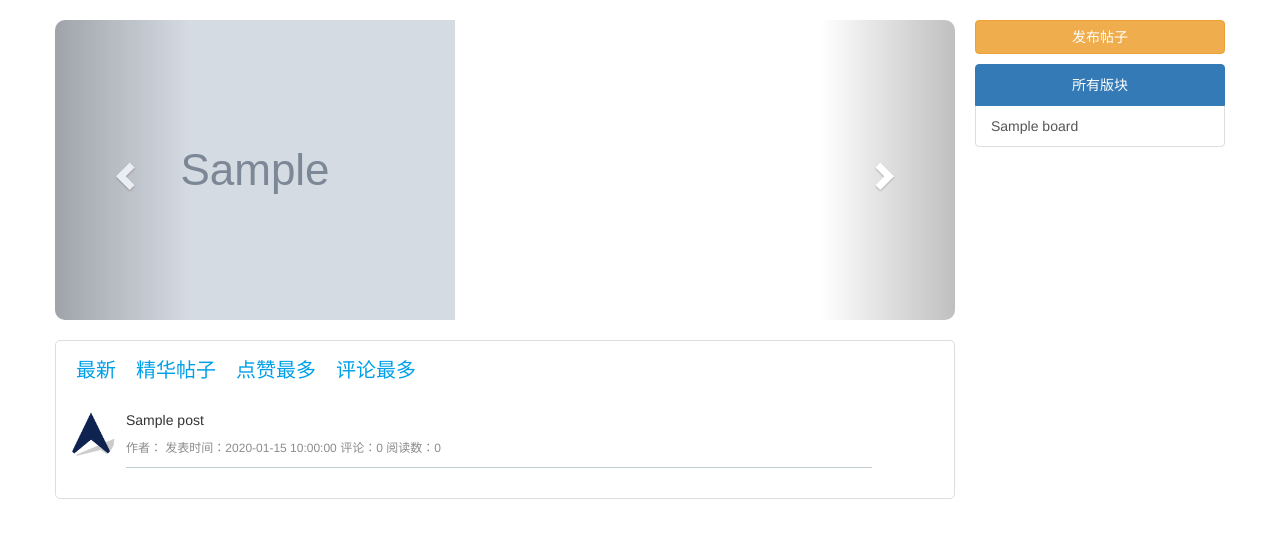
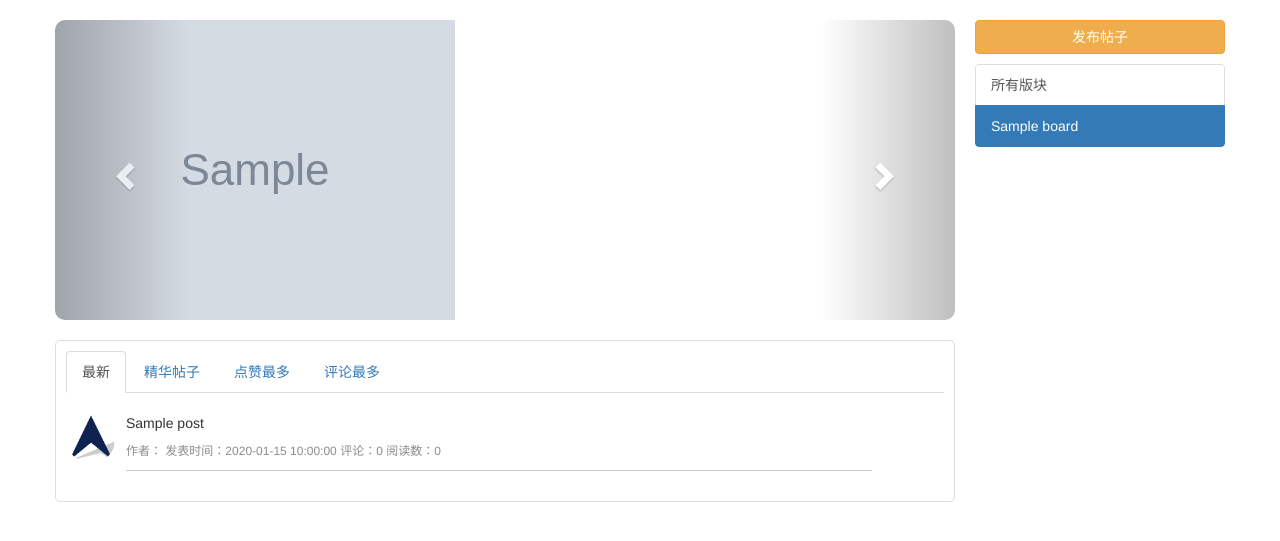
Before and after one commit to zzwshow/flask-Project, a Flask app: page /?bd=1 in a window 1280 px wide. Shown: the part 52-593 px from the top of the page. Run offline with Flask 2, Linux system fonts and the light colour scheme; tables that the repository leaves empty hold one stand-in row (values such as "Sample post"); grey boxes marked "Sample" are stand-in pictures; some libraries are stand-ins or nearby versions.

```diff
--- /dev/null
+++ b/xmbbs/apps/common/test.py
@@ -0,0 +1,3 @@
+import os
+aaa = os.path.join(os.path.dirname(os.path.dirname(__file__)),'static/images')
+print(aaa)
--- a/xmbbs/apps/front/views.py
+++ b/xmbbs/apps/front/views.py
@@ -23,20 +23,29 @@ bp = Blueprint("front",__name__)
 #首页
 @bp.route('/')
 def index():
+	board_id = request.args.get('bd',type=int,default=None)
 	#显示四个轮播图
 	banner = BannerModel.query.order_by(BannerModel.priority.desc()).limit(4)
 	boards = BoardModel.query.all()   #所有版块
 	# posts = PostModel.query.all()  #所有帖子
 	page = request.args.get(get_page_parameter(),type=int,default=1) #获取当前在第几页
 	start = (page-1)*config.PRE_PAGE
-	end = start +config.PRE_PAGE
-	posts = PostModel.query.slice(start,end)
-	pagination = Pagination(bs_version=3,page=page,total=PostModel.query.count()) #分页
+	end = start + config.PRE_PAGE
+	posts = None
+	total = 0
+	if board_id:
+		posts = PostModel.query.filter(PostModel.board_id==board_id).slice(start,end)
+		total = PostModel.query.filter(PostModel.board_id==board_id).count()
+	else:
+		posts = PostModel.query.slice(start,end)
+		total = PostModel.query.filter(PostModel.board_id==board_id).count()
+	pagination = Pagination(bs_version=3,page=page,total=total) #分页
 	context = {
 		'banners':banner,
 		'boards':boards,
 		'posts':posts,
-		'pagination':pagination
+		'pagination':pagination,
+		'current_board':board_id
 	}
 	return render_template('front/front_index.html',**context)
 
--- a/xmbbs/apps/models.py
+++ b/xmbbs/apps/models.py
@@ -29,6 +29,7 @@ class PostModel(db.Model):
 	content = db.Column(db.Text,nullable=False)
 	create_time = db.Column(db.DateTime,default=datetime.now)
 	board_id = db.Column(db.Integer,db.ForeignKey('board.id')) #定义外键
-	author_id = db.Column(db.String(100),db.ForeignKey("front_user.id"),nullable=False)
+	author_id = db.Column(db.String(100),db.ForeignKey('front_user.id'),nullable=False)
+
 	board = db.relationship("BoardModel",backref='posts') #定义关系
 	author = db.relationship('FrontUser',backref='posts')
--- a/xmbbs/config.py
+++ b/xmbbs/config.py
@@ -6,7 +6,7 @@ SECRET_KEY = "aaaaaaad"
 
 ###数据库
 
-DB_URI = "mysql+pymysql://root:wei3511@127.0.0.1:3306/xmbbs_db?charset=utf8"
+DB_URI = "mysql+pymysql://root:wei3511@127.0.0.1:3306/xmbbs_db1?charset=utf8"
 
 
 
@@ -15,8 +15,8 @@ SQLALCHEMY_DATABASE_URI = DB_URI
 SQLALCHEMY_TRACK_MODIFICATIONS = False
 
 #临时定义后台 session 变量
-CMS_USER_ID = "aaaa"
-FRONT_USER_ID = 'jkkjkjkj'
+CMS_USER_ID = "随便写"
+FRONT_USER_ID = '随便写'
 
 #邮箱配置信息
 MAIL_SERVER = "smtp.qq.com"
--- a/xmbbs/static/front/css/front_index.css
+++ b/xmbbs/static/front/css/front_index.css
@@ -15,24 +15,24 @@
     overflow: hidden;
     padding: 10px;
 }
-.post-group-head{
-    overflow: hidden;
-    list-style: none;
-}
+/*.post-group-head{*/
+    /*overflow: hidden;*/
+    /*list-style: none;*/
+/*}*/
 
-.post-group-head li{
-    float: left;
-    padding: 5px 10px;
-}
+/*.post-group-head li{*/
+    /*float: left;*/
+    /*padding: 5px 10px;*/
+/*}*/
 
-.post-group-head li a {
-    color: #00a0e9;
-    font-size: 20px;
-}
+/*.post-group-head li a {*/
+    /*color: #00a0e9;*/
+    /*font-size: 20px;*/
+/*}*/
 
-.post-group-head li.active{
-    background: #ccc;
-}
+/*.post-group-head li.active{*/
+    /*background: #ccc;*/
+/*}*/
 
 .post-list-group{
     margin-top: 20px;
--- a/xmbbs/templates/front/front_index.html
+++ b/xmbbs/templates/front/front_index.html
@@ -40,16 +40,22 @@
         </div>
         <div class="post-group">
             <ul class="post-group-head">
-                <li><a href="#">最新</a></li>
-                <li><a href="#">精华帖子</a></li>
-                <li><a href="#">点赞最多</a></li>
-                <li><a href="#">评论最多</a></li>
+{#                <li><a href="#">最新</a></li>#}
+{#                <li><a href="#">精华帖子</a></li>#}
+{#                <li><a href="#">点赞最多</a></li>#}
+{#                <li><a href="#">评论最多</a></li>#}
+            </ul>
+            <ul class="nav nav-tabs">
+              <li role="presentation" class="active"><a href="#">最新</a></li>
+              <li role="presentation"><a href="#">精华帖子</a></li>
+              <li role="presentation"><a href="#">点赞最多</a></li>
+              <li role="presentation"><a href="#">评论最多</a></li>
             </ul>
             <ul class="post-list-group">
                 {% for post in posts %}
                     <li>
                         <div class="author-avatar-group"><img
-                                src="{{ post.author.avatar or url_for('static',filename='common/images/logo2.png') }}"
+                                src="{{ post.author.avatar or url_for('static',filename='images/logo2.png') }}"
                                 alt="">
                         </div>
                         <div class="post-into-group">
@@ -76,9 +82,17 @@
         <a href="{{ url_for('front.apost') }}" class="btn btn-warning btn-block">发布帖子</a>
     </div>
     <div class="list-group">
-        <a href="#" class="list-group-item active" style="text-align: center;">所有版块</a>
+        {% if current_board %}
+            <a href="/" class="list-group-item">所有版块</a>
+        {% else %}
+            <a href="/" class="list-group-item active">所有版块</a>
+        {% endif %}
         {% for board in boards %}
-            <a href="#" class="list-group-item">{{ board.name }}</a>
+            {% if board.id == current_board %}
+                <a href="{{ url_for('front.index',bd=board.id) }}" class="list-group-item active">{{ board.name }}</a>
+            {% else %}
+                <a href="{{ url_for('front.index',bd=board.id) }}" class="list-group-item">{{ board.name }}</a>
+            {% endif %}
         {% endfor %}
     </div>
 </div>
```
Also changed, not shown: xmbbs/apps/common/forms.py (+7 -1 lines), xmbbs/apps/common/views.py (+26 -9 lines), xmbbs/static/common/images/11.png (deleted), xmbbs/static/common/images/22.png (deleted), xmbbs/static/common/images/33.png (deleted), xmbbs/static/common/images/44.png (deleted), xmbbs/static/images/4.jpg (renamed from xmbbs/static/common/images/4.jpg), xmbbs/static/images/logo2.png (renamed from xmbbs/static/common/images/logo2.png), xmbbs/static/ueditor/ueditor.all.min.js.
